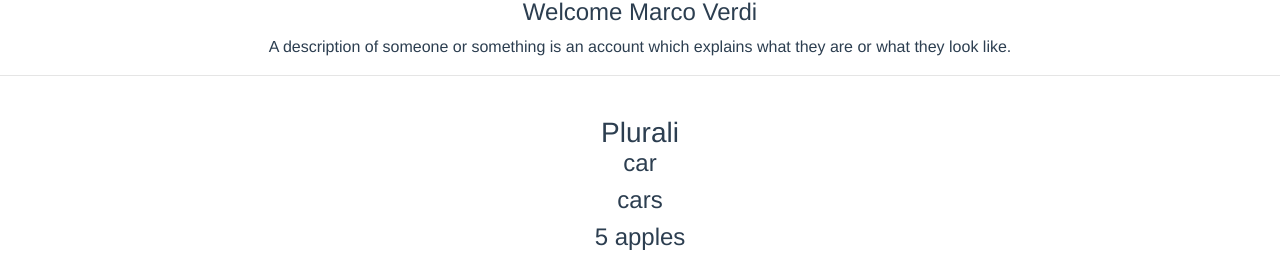
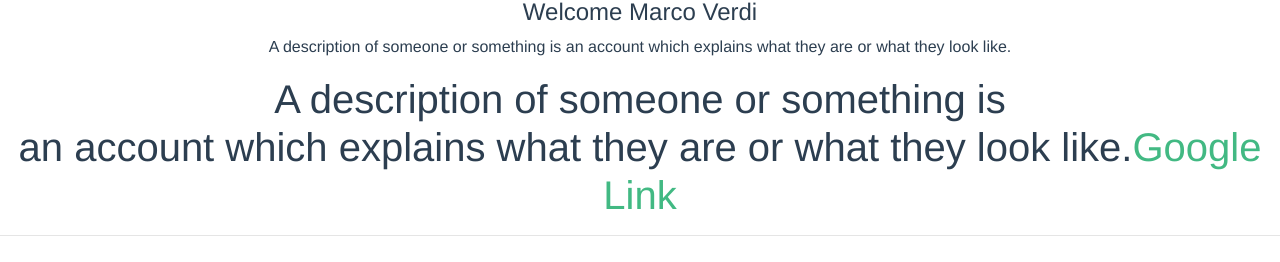
Before and after one commit to isjeady/corso-vue-js-application, a Vue app: page / in a window 1280 px wide. Shown: the part 437-699 px from the top of the page. Built offline with nearby package versions, Linux system fonts and the light colour scheme; what vue-flag-icon would draw is missing.

Commit message:
Advanceds i18n usage

```diff
--- a/src/components/HelloWorld.vue
+++ b/src/components/HelloWorld.vue
@@ -5,6 +5,10 @@
     <p>
       {{ $t('msg.description') }}
     </p>
+    <i18n path="msg.description_2" tag="h1" for="input-ref">
+      <br place="break">
+      <a href="http://www.google.it" place="action">{{ $t('msg.link')}}</a>
+    </i18n>
     <hr>
       <h3>Plurali</h3>
       <h4> {{ $tc('msg.car') }}</h4>
--- a/src/i18n/en.js
+++ b/src/i18n/en.js
@@ -3,6 +3,8 @@ const messages = {
     msg :{
         welcome : 'Welcome {username}',
         description : ' A description of someone or something is an account which explains what they are or what they look like.',
+        description_2 : ' A description of someone or something is {break}an account which explains what they are or what they look like.{action}',
+        link : 'Google Link',
         counter : 'Counter',
         car: 'car | cars',
         apple: 'no apples | one apple | {count} apples'
--- a/src/i18n/it.js
+++ b/src/i18n/it.js
@@ -3,6 +3,8 @@ const messages = {
     msg :{
         welcome : 'Benvenuto {username}',
         description : 'questa e la descrizione del sito in questione',
+        description_2 : 'questa e la descrizione del sito in questione{break}questa e la descrizione del sito in questione{action}',
+        link : 'Google Collegamento',
         counter : 'Contatore',
         car: 'automobile | automobili',
         apple: 'nessuna mela | una mela | {count} mele'
```
